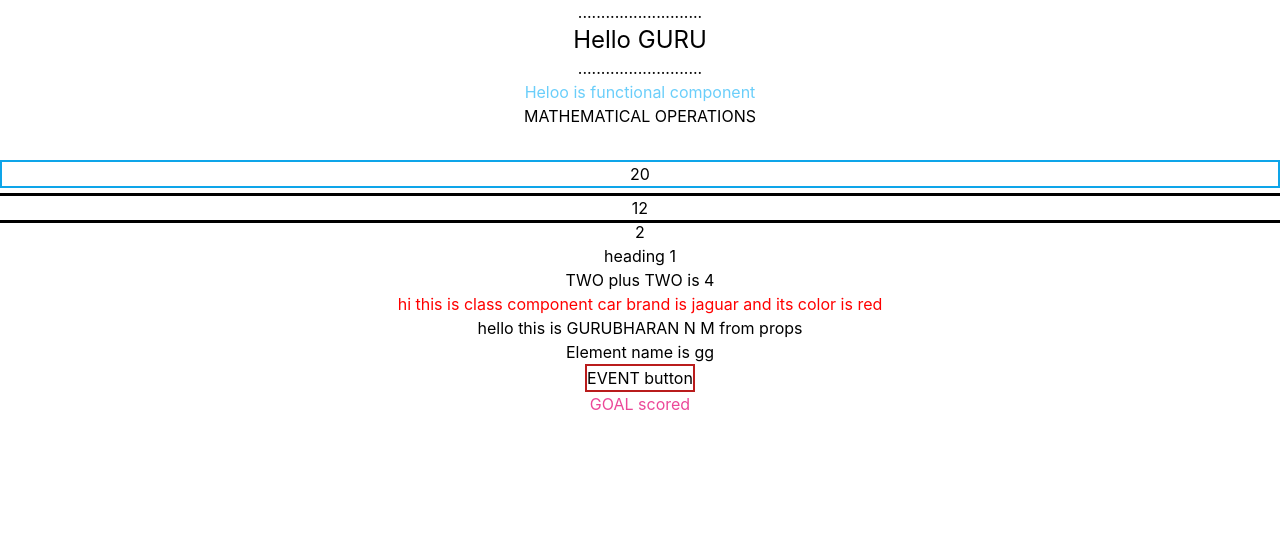
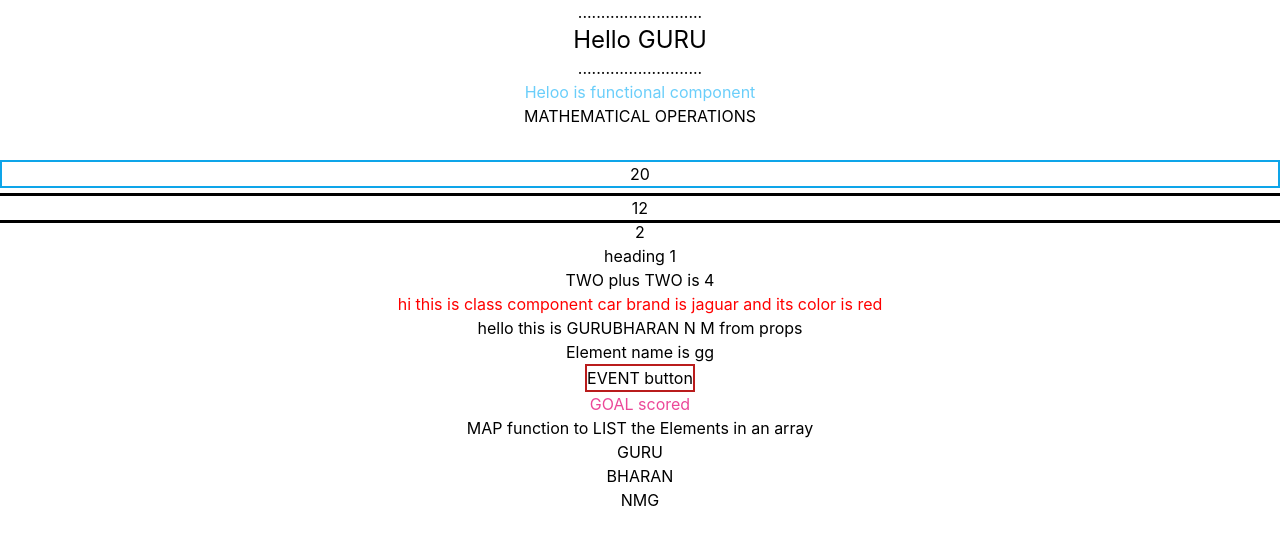
Before and after one commit to GURUNMG/REACT_JS, a React (Create React App) app: page / in a window 1280 px wide. Shown: the top 544 px of the page. Built offline with nearby package versions, Linux system fonts and the light colour scheme.

Commit message:
Map func

```diff
--- a/src/App.js
+++ b/src/App.js
@@ -9,6 +9,8 @@ import Goal from './components/Conditionals';
 import Car from './components/Cls_com';
 import actor from './components/props';
 //  This funtioin is used within the App.js file...
+
+import Members from './components/List';
 const Division = (a,b) => {
   return a/b;
 }
@@ -46,6 +48,9 @@ function App() {
       <Pop></Pop>
 
       <Goal isGoal="false"></Goal>
+
+      {/* Members in list */}
+      <Members></Members>
     </div>
   );
 }
--- /dev/null
+++ b/src/components/List.js
@@ -0,0 +1,25 @@
+import React from "react";
+
+const Name=(props)=>
+{
+ return   <li>{props.name}</li>
+}
+// function Name(props)
+// {
+//  return   <li>{props.name}</li>
+// }
+
+function Members()
+{
+ const name=["GURU","BHARAN","NMG"]
+ return (
+  <div>
+   <h1>MAP function to LIST the Elements in an array</h1>
+   <ol>
+    {name.map((members)=>{return <Name name={members} ></Name>})}
+   </ol>
+  </div>
+ );
+}
+
+export default Members;
```
